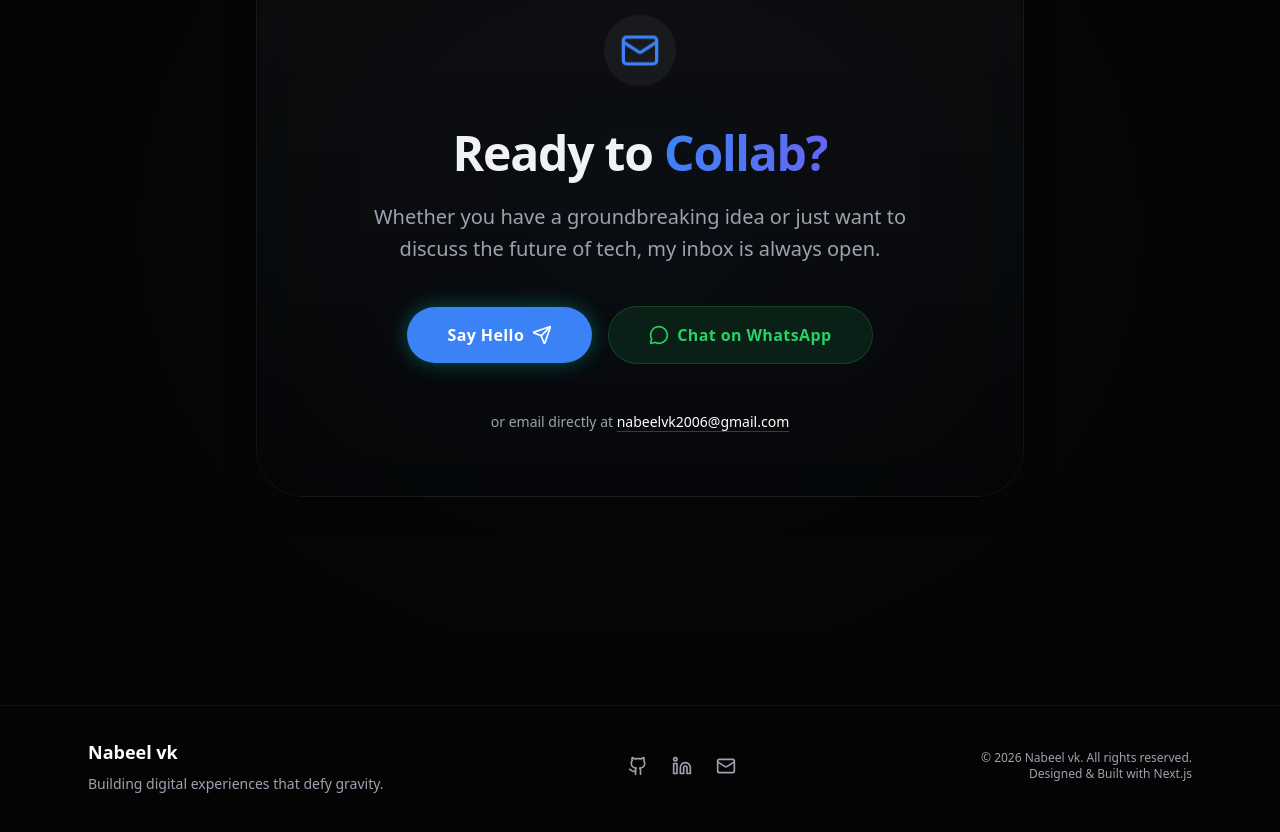
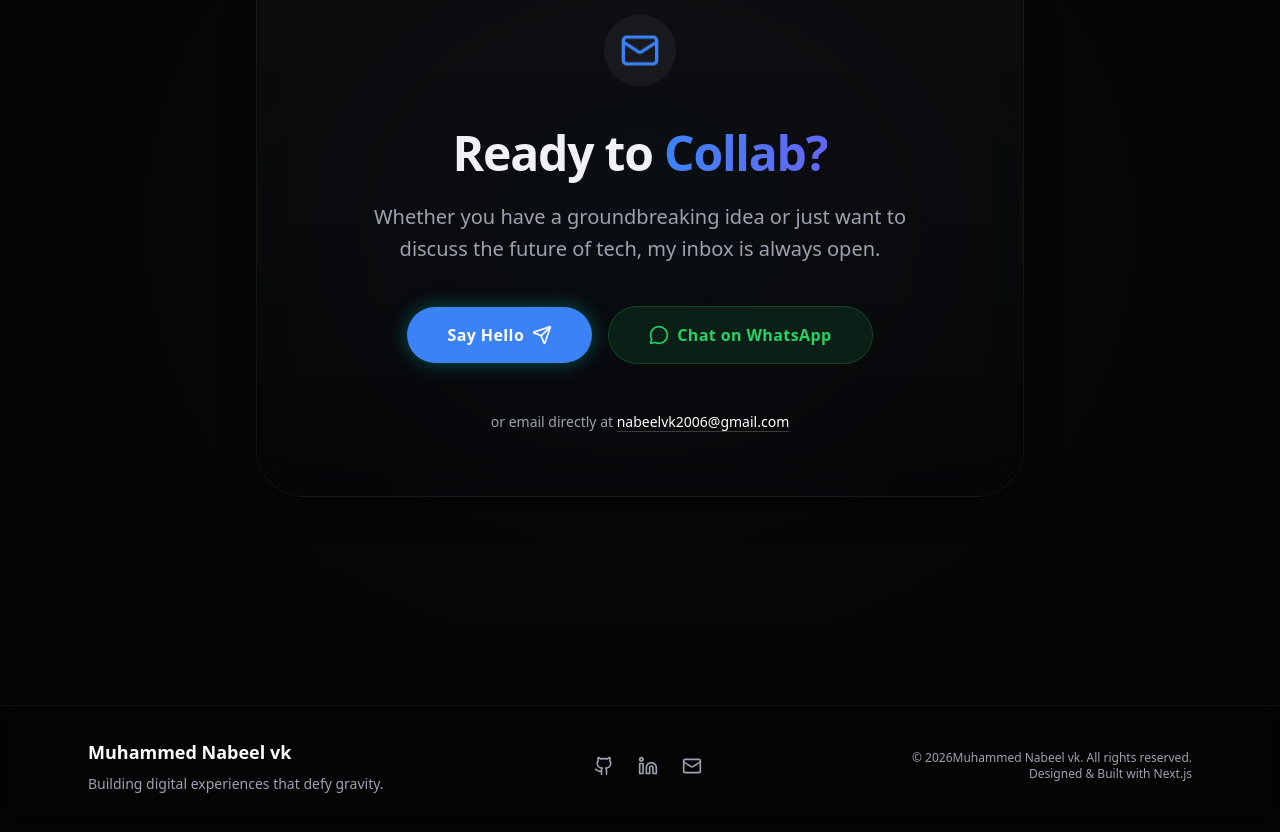
Before and after one commit to Nabeelvk8891/nabeelvk-portfolio, a Next.js app: page / in a window 1280 px wide. Shown: the part 4607-5439 px from the top of the page. Built offline with nearby package versions, Linux system fonts and the light colour scheme.

Commit message:
initial save full file frontend and backend

```diff
--- a/components/layout/Footer.tsx
+++ b/components/layout/Footer.tsx
@@ -11,7 +11,7 @@ export default function Footer() {
             <div className="container px-4 md:px-6 flex flex-col md:flex-row justify-between items-center gap-6 mx-auto max-w-6xl">
 
                 <div className="text-center md:text-left">
-                    <h3 className="text-lg font-bold text-white">Nabeel vk</h3>
+                    <h3 className="text-lg font-bold text-white">Muhammed Nabeel vk</h3>
 
                     <p className="text-sm text-muted-foreground mt-2">
                         Building digital experiences that defy gravity.
@@ -35,7 +35,7 @@ export default function Footer() {
                 </div>
 
                 <div className="text-xs text-muted-foreground text-center md:text-right">
-                    <p>&copy; {currentYear} Nabeel vk. All rights reserved.</p>
+                    <p>&copy; {currentYear}Muhammed Nabeel vk. All rights reserved.</p>
                     <p>Designed & Built with Next.js</p>
                 </div>
             </div>
```
